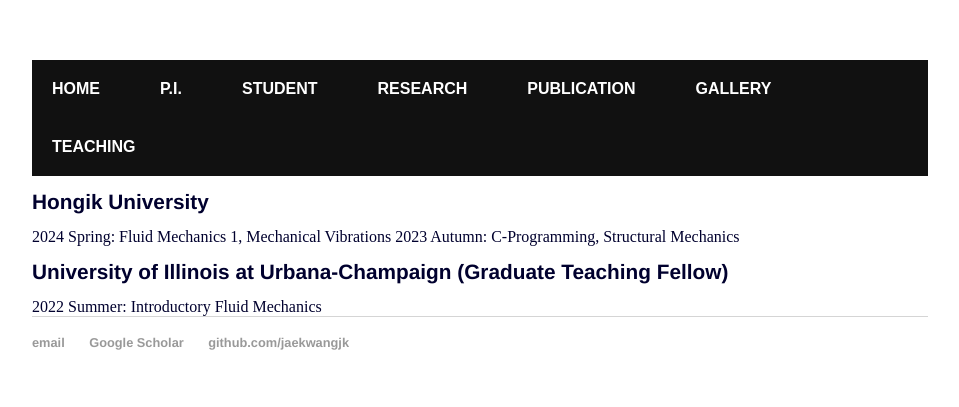
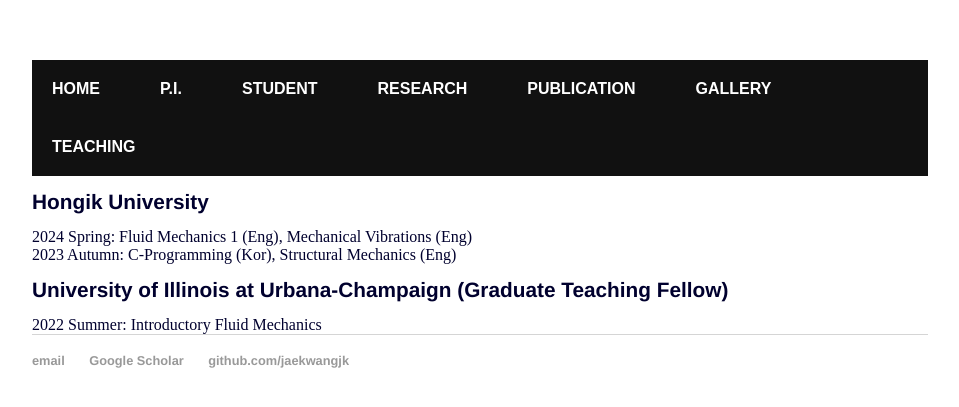
Before and after one commit to jaekwangjk/jaekwangjk.github.io, a Jekyll site: the page built from teaching.html, in a window 1280 px wide. Shown: the top 407 px of the page, without its empty margins (160-1119 px from the left). Built offline with Jekyll 4.4.1, drawn with Linux system fonts in a browser that asks for light colours.

Commit message:
Update teaching.html

```diff
--- a/teaching.html
+++ b/teaching.html
@@ -5,8 +5,8 @@
 <div class="blurb">
 
 	<h1> Hongik University </h1>
-	2024 Spring: Fluid Mechanics 1, Mechanical Vibrations
-	2023 Autumn: C-Programming, Structural Mechanics
+	2024 Spring: Fluid Mechanics 1 (Eng), Mechanical Vibrations (Eng)<br>
+	2023 Autumn: C-Programming (Kor), Structural Mechanics (Eng) <br>
 	<h1> University of Illinois at Urbana-Champaign  (Graduate Teaching Fellow) </h1>
 	2022 Summer: Introductory Fluid Mechanics
 
```
